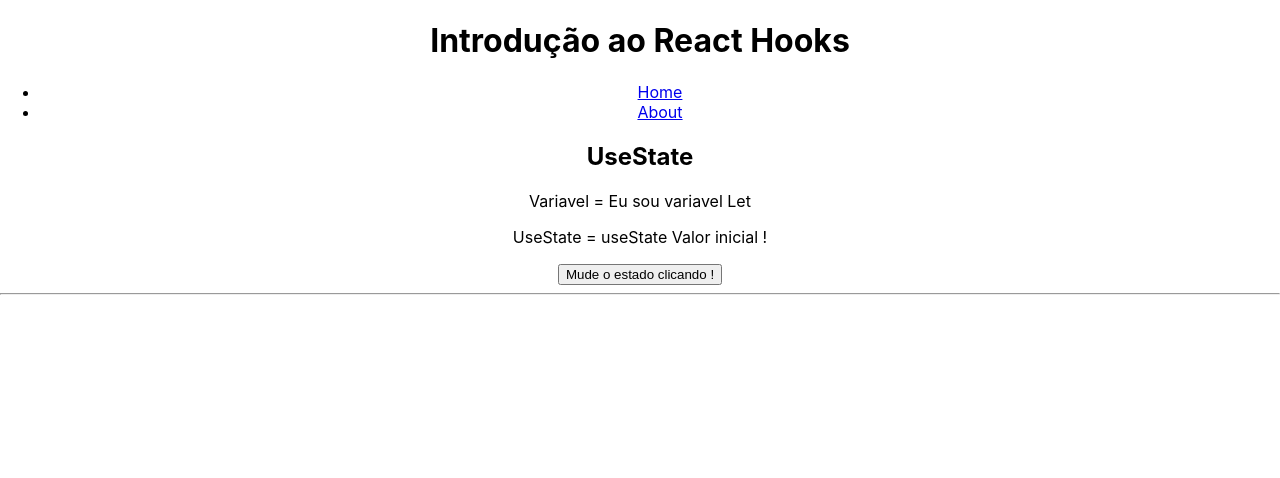
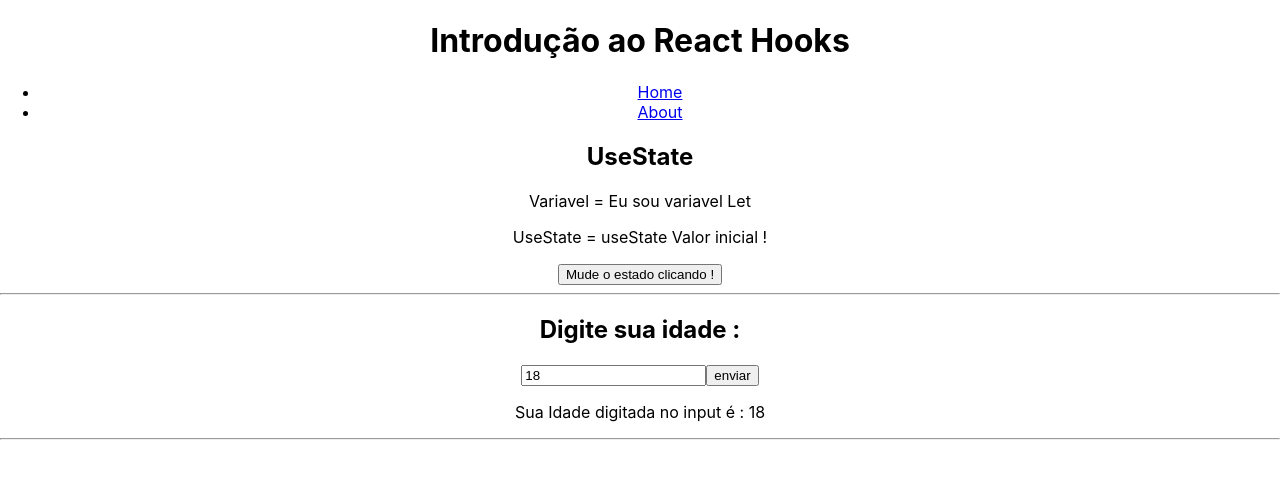
Before and after one commit to Luk3rF7/Curso_React, a React (Create React App) app in the folder intro_hook/: page / in a window 1280 px wide. Shown: the top 478 px of the page. Built offline with nearby package versions, Linux system fonts and the light colour scheme.

Commit message:
feat: introdução ao useState no reactjs

```diff
--- a/intro_hook/src/components/HookUseState.js
+++ b/intro_hook/src/components/HookUseState.js
@@ -5,7 +5,7 @@ const HookUseState = () => {
   // 1 - useState
   const [name, setName] = useState("useState Valor inicial !")
 
-  // função
+  // função - useState
   const changeNames = () => {
 
     userName = "Var dentro do changeName"
@@ -13,6 +13,16 @@ const HookUseState = () => {
     setName("valor atualizado setName ")
   }
 
+  //  2 - useState e input:
+  const [age, setAge] = useState(18);
+  // 2 função handleSubmit
+  const handleSubmit = (e) => {
+    //evita que formulario seja enviado !
+    e.preventDefault();
+
+    // aqui a gente faz envios de api
+    console.log("Enviando dado para api...", age)
+  }
   return (
     <div>
       {/* 1 -useState */}
@@ -25,6 +35,21 @@ const HookUseState = () => {
       </p>
       <button onClick={changeNames}>Mude o estado clicando !</button>
       <hr />
+      {/* useState e input */}
+      <form onSubmit={handleSubmit}>
+        <h2> Digite sua idade :</h2>
+        <input
+          type="text"
+          value={age}
+          onChange={(e) =>
+            setAge(e.target.value)} />
+        <input
+          type="submit"
+          value="enviar"
+        />
+      </form>
+      <p>Sua Idade digitada no input é : {age}</p>
+      <hr />
     </div>
   )
 }
```
Also changed, not shown: 2 other files (tests, documents, lock files or other folders).
